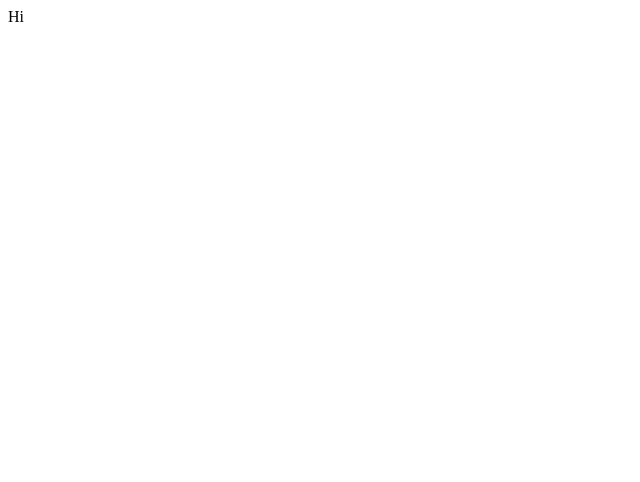
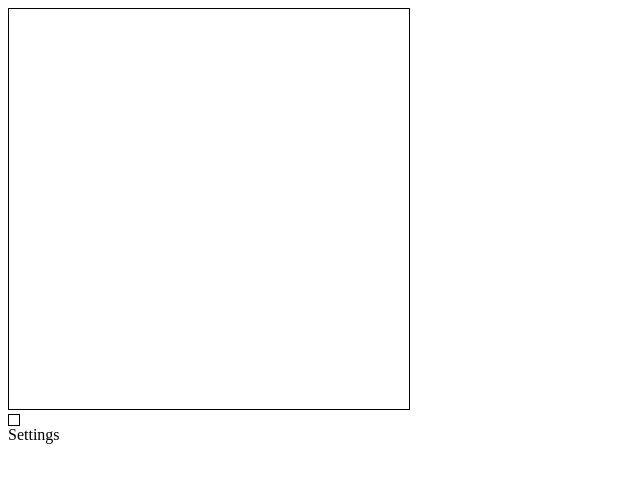
Before and after one commit to schwuchow/game-of-life, a React app: page / in a window 1280 px wide. Shown: the top 482 px of the page, without its empty margins (0-640 px from the left). Built offline with nearby package versions, Linux system fonts and the light colour scheme; the HTML template or start-up script is replaced by a standard one.

Commit message:
added basic components

```diff
--- a/src/app/App.tsx
+++ b/src/app/App.tsx
@@ -1,9 +1,14 @@
 import React from 'react';
 import './App.scss';
+import Cellboard from './components/Cellboard';
+import Settings from './components/Settings';
 
 const App: React.FC = () => {
     return (
-        <div>Hi</div>
+        <div>
+            <Cellboard />
+            <Settings />
+        </div>
     );
 };
 
--- /dev/null
+++ b/src/app/components/Cell.tsx
@@ -0,0 +1,51 @@
+import React from 'react';
+
+interface CellProps {
+
+}
+
+interface CellState {
+    x: number,
+    y: number,
+    size: number,
+    curState: number,
+    previous: number
+}
+
+class Cell extends React.Component<CellProps, CellState> {
+    constructor(props: CellProps) {
+        super(props);
+        this.state = {
+            x: 0,
+            y: 0,
+            size: 10,
+            curState: 0,
+            previous: 0
+        }
+    }
+
+    display() {
+        if (this.state.previous === 0 && this.state.curState === 1) console.log("1");
+        else if (this.state.previous === 1 && this.state.curState === 0) {
+            console.log("ht");
+        } else {
+
+        }
+    }
+
+    render() {
+        const cellStyle = {
+            position: "relative",
+            top: `${this.state.x}px`,
+            left: `${this.state.y}px`,
+            width: `${this.state.size}px`,
+            height: `${this.state.size}px`,
+            border: "1px solid #000"
+        }
+        return(
+            <div style={cellStyle}></div>
+        );
+    }
+}
+
+export default Cell;
--- /dev/null
+++ b/src/app/components/Cellboard.tsx
@@ -0,0 +1,39 @@
+import React from 'react';
+import Cell from './Cell';
+
+interface CellboardProps {
+
+}
+
+interface CellboardState {
+    width: number,
+    height: number,
+    cells: Array<Cell>
+}
+
+class Cellboard extends React.Component<CellboardProps, CellboardState> {
+    constructor(props: any) {
+        super(props);
+        this.state = {
+            width: 400,
+            height: 400,
+            cells: []
+        }
+    }
+
+    printCells() {
+        return <Cell />
+    }
+
+    render() {
+        return(
+            <div>
+                <canvas width={this.state.width} height={this.state.height} style={{border: "1px solid #000000"}}>
+                </canvas>
+                {this.printCells()}
+            </div>
+        );
+    }
+}
+
+export default Cellboard;
--- /dev/null
+++ b/src/app/components/Settings.tsx
@@ -0,0 +1,11 @@
+import React from 'react';
+
+const Settings: React.FC = () => {
+    return (
+        <div>
+            Settings
+        </div>
+    );
+};
+
+export default Settings;
```
